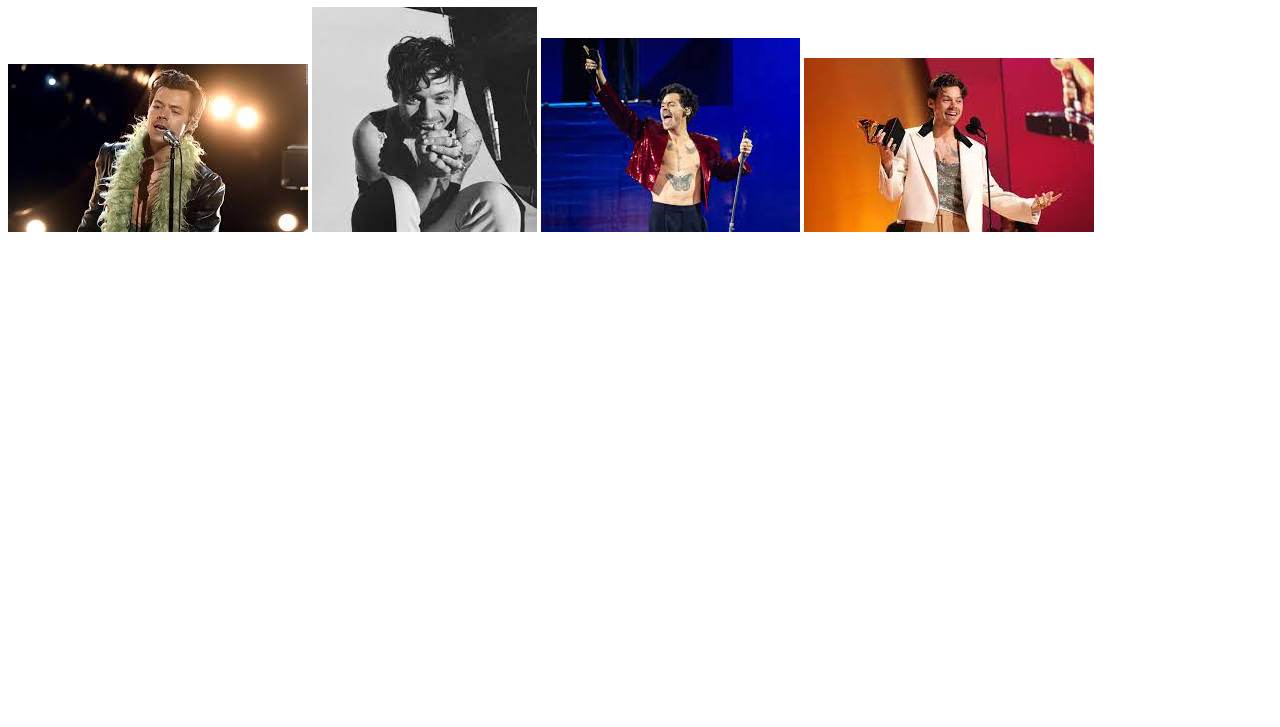
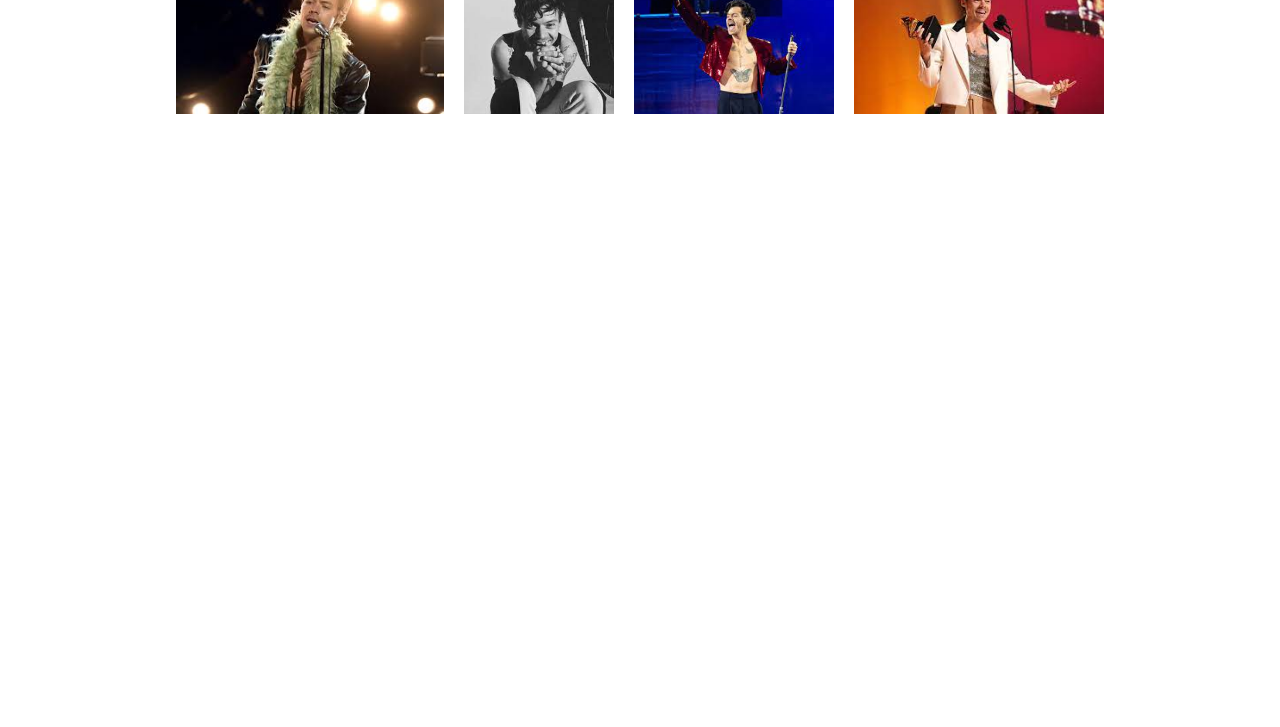
Before and after one commit to ArianneRios/NuevoPreyectoari, a plain HTML site: page index.html in a window 1280 px wide. Shown: the part 73-800 px from the top of the page. Drawn offline with Linux system fonts and the light colour scheme.

Commit message:
added styles on gallery

```diff
--- a/index.html
+++ b/index.html
@@ -4,10 +4,11 @@
     <meta charset="UTF-8">
     <meta name="viewport" content="width=device-width, initial-scale=1.0">
     <title>Gallery</title>
+    <link rel="stylesheet" href="styles.css">
 </head>
 <body>
     <h1>Galeria Inicial</h1>
-    <section>
+    <section class="container">
         <img src="images/images.jpg" alt="">
         <img src="images/Unknown 2.jpg" alt="">
         <img src="images/Unknown.jpg" alt="">
--- /dev/null
+++ b/styles.css
@@ -0,0 +1,24 @@
+*{
+    padding: 0;
+    margin: 0;
+
+
+}
+
+body{
+    width: 100vw;
+    display: flex;
+    flex-direction: column;
+    justify-content: center;
+    align-items: center;
+}
+.container{
+    display: flex;
+    gap: 20px;
+    flex-wrap: wrap;
+
+}
+img{
+    height: 150px;
+    width: auto;
+}
```
